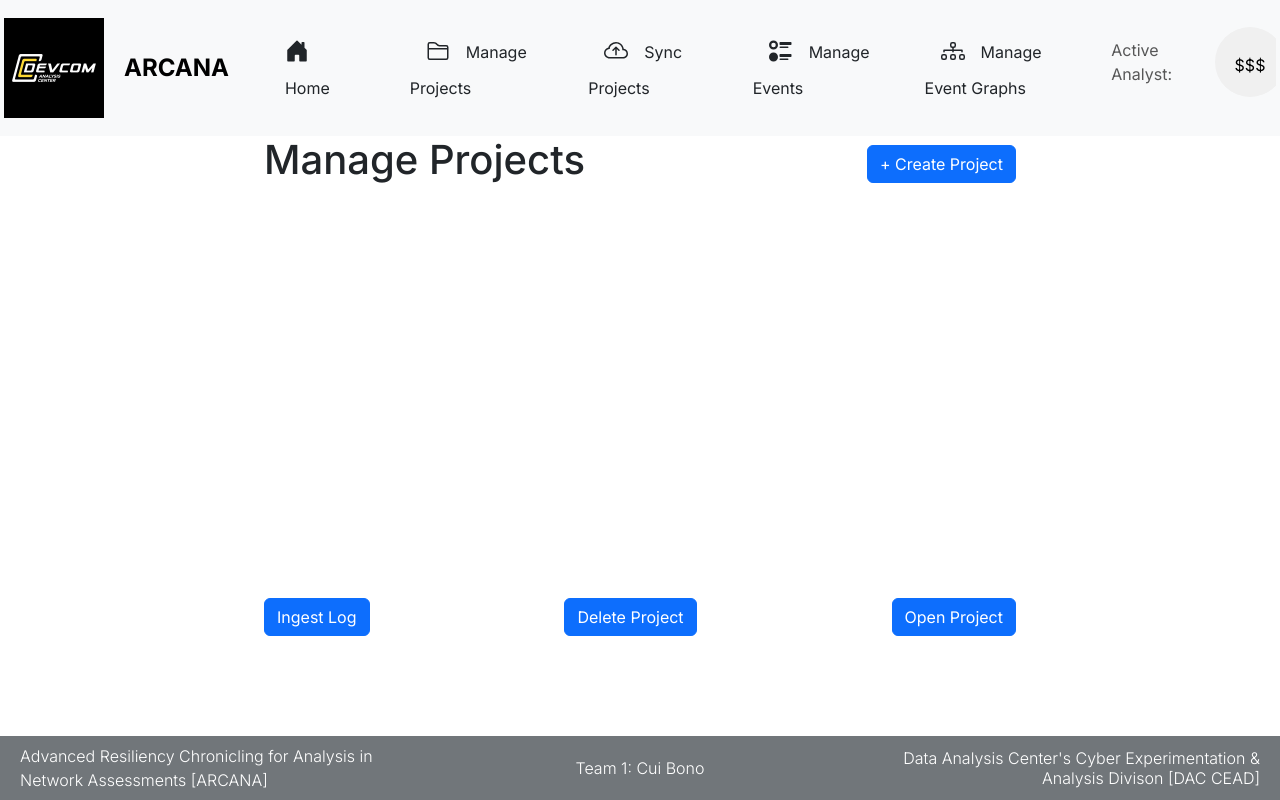
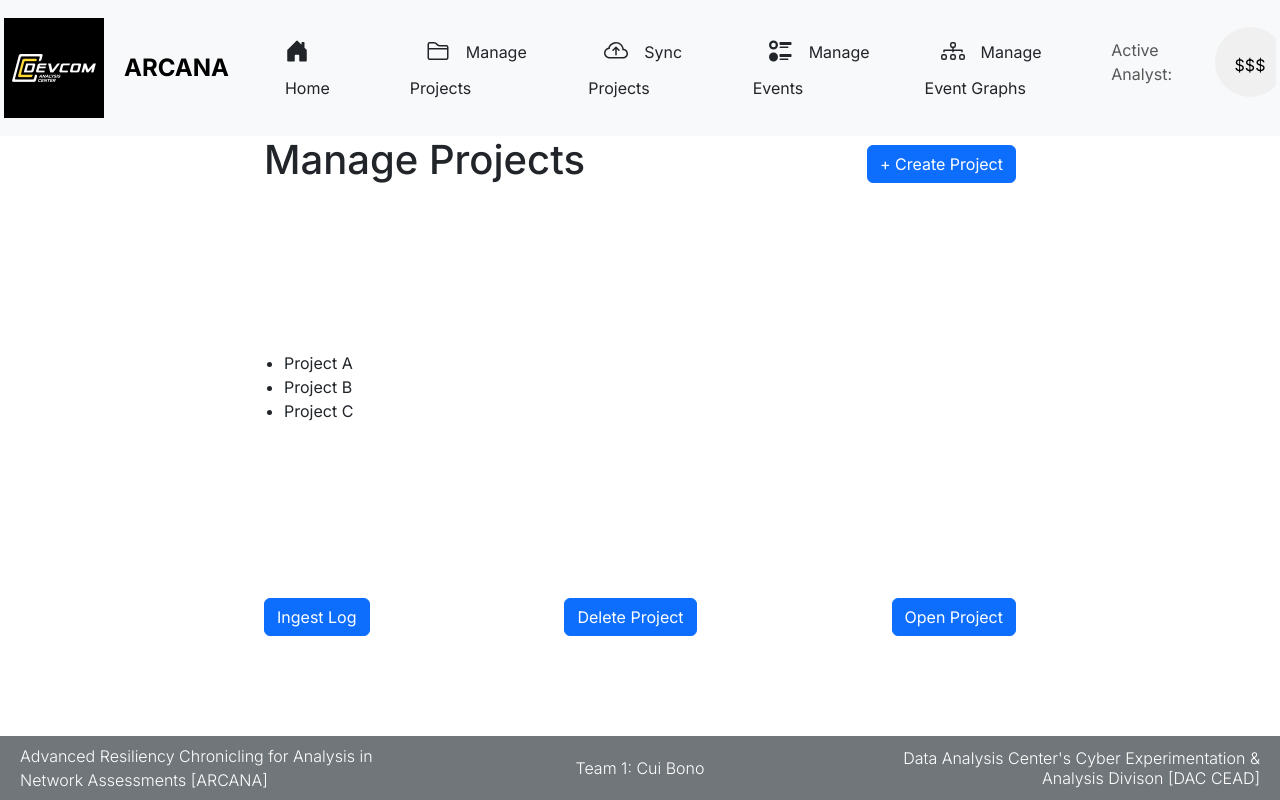
Before and after one commit to jordag18/capstone-project-ARCANA, a Next.js app in the folder frontend/arcana/: page /dashboard/manageProjects in a window 1280 px wide. Built offline with nearby package versions, Linux system fonts and the light colour scheme.

Commit message:
placeholders added

```diff
--- a/frontend/arcana/app/dashboard/manageProjects/page.tsx
+++ b/frontend/arcana/app/dashboard/manageProjects/page.tsx
@@ -67,7 +67,13 @@
             </Container>
           </div>
 
-
+          <div>
+            <ul>
+              <li>Project A</li>
+              <li>Project B</li>
+              <li>Project C</li>
+            </ul>
+          </div>
 
           <div>
             <Container className="d-flex justify-content-between">
```
